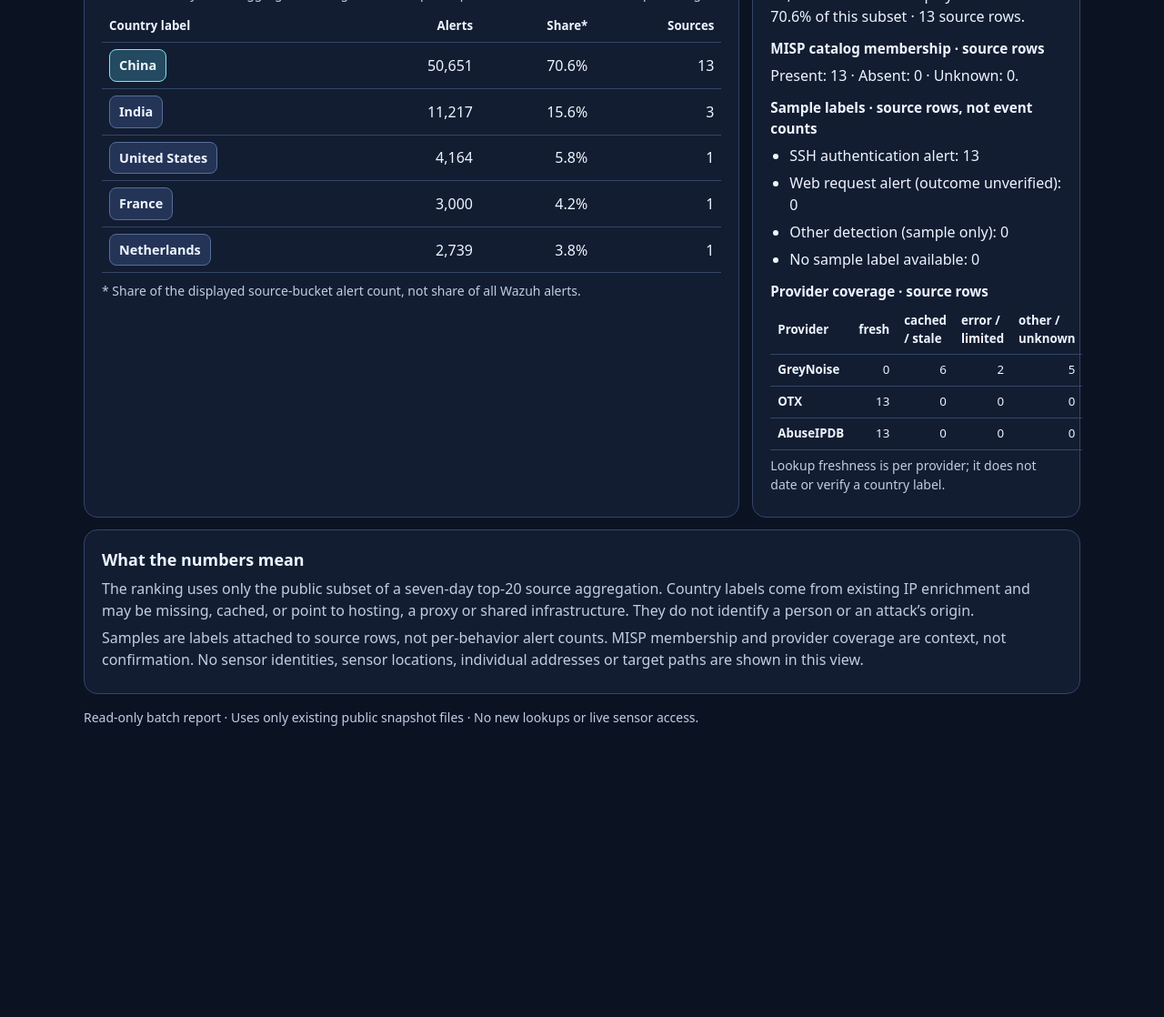
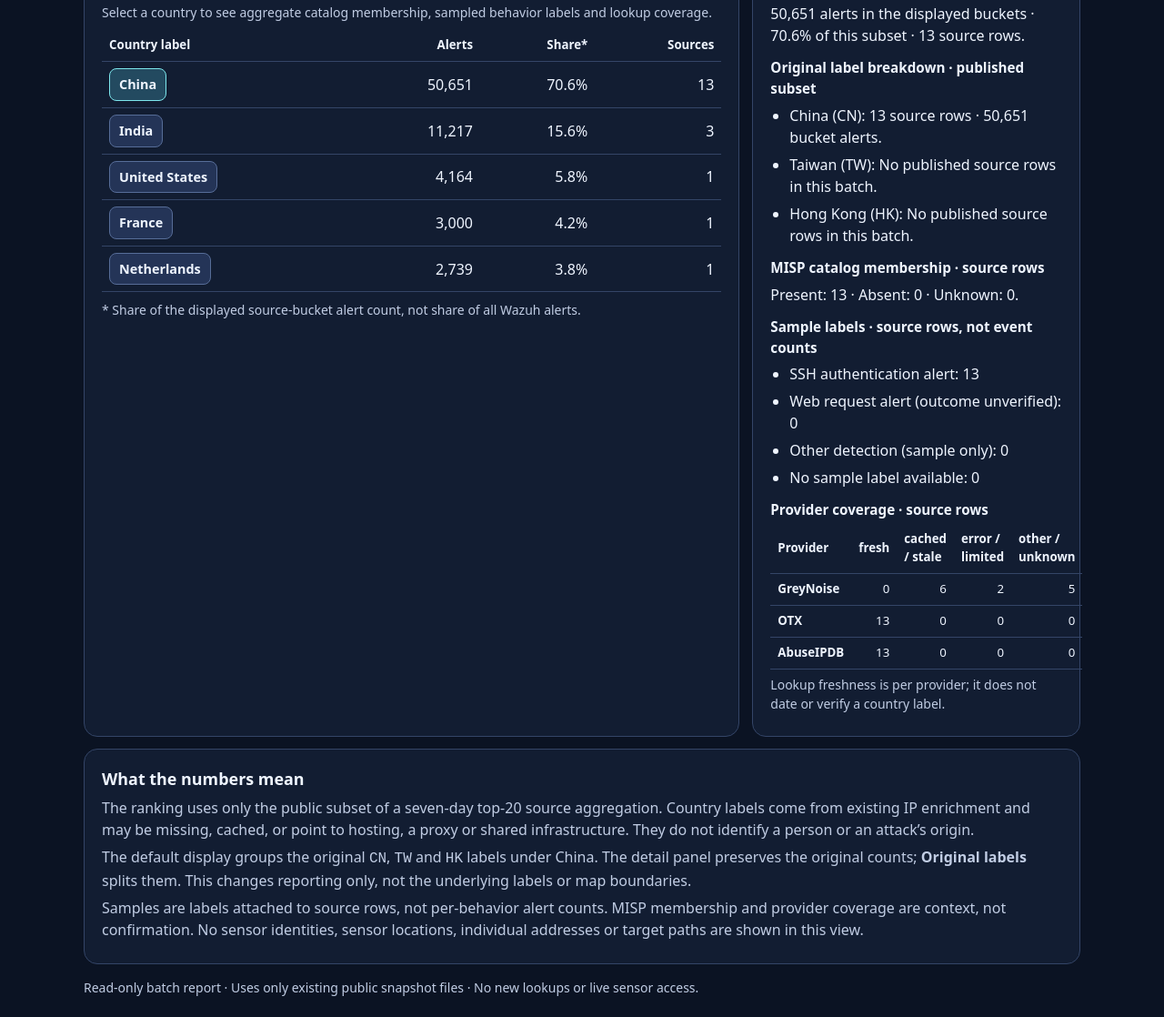
Before and after one commit to M0dred/kit-cloud-soc, a plain HTML site: page docs/flow.html in a window 1280 px wide. Shown: the part 1637-2755 px from the top of the page at 91% size. Before the commit the page ends 2458 px from the top, so only its background shows below. Drawn offline with Linux system fonts and the light colour scheme.

Commit message:
Group CN, TW and HK in the default China view

```diff
--- a/docs/country-map.js
+++ b/docs/country-map.js
@@ -33,10 +33,11 @@ function createCountryMap(onSelect) {
   function draw() {
     if (!world) return;
     const shown=visible(), labels=new Map(shown.map(row=>[row.code,row]));
+    const shades=new Map(shown.flatMap(row=>(row.members||[row.code]).map(code=>[code,row])));
     const max=Math.max(1,...shown.map(g=>g.value));
     land.replaceChildren();links.replaceChildren();points.replaceChildren();
     for (const [code,d] of world.land) {
-      const g=labels.get(code), shade=g?` map-v${Math.max(1,Math.ceil(4*g.value/max))}`:"";
+      const g=shades.get(code), shade=g?` map-v${Math.max(1,Math.ceil(4*g.value/max))}`:"";
       add(land,"path",{d,class:`map-country${shade}${g && g.code===active?" map-picked":""}`,"fill-rule":"evenodd"});
     }
     const order=[...shown].sort((a,b)=>Number(a.code===active)-Number(b.code===active));
--- a/docs/flow.html
+++ b/docs/flow.html
@@ -27,7 +27,7 @@
     <div id="workspace" hidden>
       <section class="panel map-panel" id="pulse-map" aria-labelledby="pulse-heading">
         <div class="panel-head"><div><h2 id="pulse-heading">Country pulse map</h2><p class="note">Real batch counts · animated highlights, not live traffic.</p></div>
-          <div class="country-controls"><label for="measure">Metric</label><select id="measure"><option value="alerts">Alert counts</option><option value="rows">Source rows</option></select></div>
+          <div class="country-controls"><label for="measure">Metric</label><select id="measure"><option value="alerts">Alert counts</option><option value="rows">Source rows</option></select><label for="country-grouping">Group labels</label><select id="country-grouping"><option value="combined">China: CN + TW + HK</option><option value="separate">Original labels</option></select></div>
         </div>
         <div class="country-controls" id="map-controls" hidden>
           <label for="map-focus">Country</label><select id="map-focus"></select>
@@ -44,7 +44,7 @@
             <g aria-hidden="true"><rect class="map-sink" x="731" y="151" width="153" height="87" rx="12"></rect><circle class="map-junction" cx="731" cy="193" r="5"></circle><text class="map-sink-title" x="808" y="179">Wazuh aggregate</text><text class="map-sink-note" x="808" y="201">Off-map summary</text><text class="map-sink-note" x="808" y="221">Not a destination</text></g>
           </svg>
           <div class="map-legend"><span><i></i> Selected country</span><span>Shading and link width follow the chosen metric</span><span>Dot motion is illustrative</span></div>
-          <p class="note">Markers use country label points, not source coordinates. Links lead to a display summary only. Country limits are approximate (Natural Earth, 1:110m).</p>
+          <p class="note">Markers use representative label points, not source coordinates. A combined group has one marker and link. Map boundaries are unchanged; small labels may have no separate outline at this scale (Natural Earth, 1:110m).</p>
         </div>
       </section>
       <div class="scope-cards" aria-label="Scope of the figures">
@@ -91,6 +91,7 @@
       <section class="panel method" aria-labelledby="method-heading">
         <h2 id="method-heading">What the numbers mean</h2>
         <p>The ranking uses only the public subset of a seven-day top-20 source aggregation. Country labels come from existing IP enrichment and may be missing, cached, or point to hosting, a proxy or shared infrastructure. They do not identify a person or an attack’s origin.</p>
+        <p>The default display groups the original <code>CN</code>, <code>TW</code> and <code>HK</code> labels under China. The detail panel preserves the original counts; <strong>Original labels</strong> splits them. This changes reporting only, not the underlying labels or map boundaries.</p>
         <p>Samples are labels attached to source rows, not per-behavior alert counts. MISP membership and provider coverage are context, not confirmation. No sensor identities, sensor locations, individual addresses or target paths are shown in this view.</p>
       </section>
     </div>
--- a/docs/flow.js
+++ b/docs/flow.js
@@ -8,6 +8,8 @@
   const codes = new Set("AD AE AF AG AI AL AM AO AQ AR AS AT AU AW AX AZ BA BB BD BE BF BG BH BI BJ BL BM BN BO BQ BR BS BT BV BW BY BZ CA CC CD CF CG CH CI CK CL CM CN CO CR CU CV CW CX CY CZ DE DJ DK DM DO DZ EC EE EG EH ER ES ET FI FJ FK FM FO FR GA GB GD GE GF GG GH GI GL GM GN GP GQ GR GS GT GU GW GY HK HM HN HR HT HU ID IE IL IM IN IO IQ IR IS IT JE JM JO JP KE KG KH KI KM KN KP KR KW KY KZ LA LB LC LI LK LR LS LT LU LV LY MA MC MD ME MF MG MH MK ML MM MN MO MP MQ MR MS MT MU MV MW MX MY MZ NA NC NE NF NG NI NL NO NP NR NU NZ OM PA PE PF PG PH PK PL PM PN PR PS PT PW QA RE RO RS RU RW SA SB SC SD SE SG SH SI SJ SK SL SM SN SO SR SS ST SV SX SY SZ TC TD TF TG TH TJ TK TL TM TN TO TR TT TV TW TZ UA UG UM US UY UZ VA VC VE VG VI VN VU WF WS YE YT ZA ZM ZW".split(" "));
   const naming = typeof Intl.DisplayNames==="function"?new Intl.DisplayNames(["en"],{type:"region",fallback:"code"}):null;
   const name = code => code==="unknown"?"Unknown country":(naming?.of(code)||code);
+  // Reporting rollup only; never write back into the snapshot or outline.
+  const chinaLabels = Object.freeze(["CN","TW","HK"]);
   const labels = ["SSH authentication alert","Web request alert (outcome unverified)","Other detection (sample only)","No sample label available"];
   const providers = [["gn","GreyNoise"],["otx","OTX"],["aipdb","AbuseIPDB"]];
   const keys = ["fresh","cached / stale","error / limited","other / unknown"];
@@ -31,7 +33,7 @@
     if (["cached","stale"].includes(status?.state)) return 1;
     return 3;
   }
-  function aggregate(snapshot) {
+  function aggregate(snapshot, combineChina) {
     const rows=snapshot.wazuh?.top_src;
     if (!Array.isArray(rows) || rows.length>20) throw Error("invalid public rows");
     const groups=new Map(), seen=new Set();
@@ -41,10 +43,14 @@
       const [ip,alerts]=row;
       seen.add(ip);
       const meta=own(snapshot.enrich_meta,ip);
-      const code=codes.has(meta?.country)?meta.country:"unknown";
-      if (code!=="unknown") labelled+=1;
-      if (!groups.has(code)) groups.set(code,{code,alerts:0,rows:0,membership:[0,0,0],samples:[0,0,0,0],lookups:providers.map(()=>[0,0,0,0])});
+      const original=codes.has(meta?.country)?meta.country:"unknown";
+      const code=combineChina && chinaLabels.includes(original)?"CN":original;
+      if (original!=="unknown") labelled+=1;
+      if (!groups.has(code)) groups.set(code,{code,alerts:0,rows:0,membership:[0,0,0],samples:[0,0,0,0],
+        lookups:providers.map(()=>[0,0,0,0]),origins:new Map(),members:combineChina && code==="CN"?chinaLabels:[code]});
       const g=groups.get(code);
+      const part=g.origins.get(original)||{alerts:0,rows:0};
+      part.alerts+=alerts;part.rows+=1;g.origins.set(original,part);
       g.alerts+=alerts; subset+=alerts; g.rows+=1;
       if (!n(subset)) throw Error("unsafe aggregate count");
       const member=own(snapshot.misp?.top_source_membership,ip);
@@ -102,7 +108,8 @@
   function render(snapshot,report) {
     const now=Date.now(), batch=utc(snapshot?.generated);
     if (!Number.isFinite(batch) || batch>now+600000) throw Error("invalid batch time");
-    const {groups,subset,labelled,rows}=aggregate(snapshot);
+    const grouping=get("country-grouping");
+    let {groups,subset,labelled,rows}=aggregate(snapshot,grouping.value!=="separate");
     get("country-batch").textContent=`Published batch: ${snapshot.generated}.${now-batch>86400000?" Snapshot is over 24 hours old.":""}`;
     get("country-heartbeat").textContent=heartbeat(report,batch,now);
     get("total-alerts").textContent=fmt(snapshot.wazuh.total_7d);
@@ -119,6 +126,14 @@
       if (!g) {add(root,"p","No source buckets to break down; this does not mean no alerts.");return;}
       add(root,"h2",name(g.code));
       add(root,"p",`${fmt(g.alerts)} alerts in the displayed buckets · ${pct(g.alerts,subset)} of this subset · ${fmt(g.rows)} source rows.`);
+      if (g.members.length>1) {
+        add(root,"h3","Original label breakdown · published subset");
+        const origins=add(root,"ul","");
+        for (const code of g.members) {
+          const part=g.origins.get(code);
+          add(origins,"li",`${name(code)} (${code}): ${part?`${fmt(part.rows)} source rows · ${fmt(part.alerts)} bucket alerts`:"No published source rows in this batch"}.`);
+        }
+      }
       add(root,"h3","MISP catalog membership · source rows");
       add(root,"p",`Present: ${fmt(g.membership[0])} · Absent: ${fmt(g.membership[1])} · Unknown: ${fmt(g.membership[2])}.`);
       add(root,"h3","Sample labels · source rows, not event counts");
@@ -139,7 +154,7 @@
     function rerank() {
       metric=sort.value==="rows"?"rows":"alerts";
       const sorted=[...groups.values()].sort((a,b)=>b[metric]-a[metric] || a.code.localeCompare(b.code));
-      if (selected===null) selected=sorted[0]?.code;
+      if (!groups.has(selected)) selected=sorted[0]?.code;
       visible=sorted.slice(0,8);
       const bars=get("country-bars"), body=get("country-rows");bars.replaceChildren();body.replaceChildren();buttons.clear();
       get("region-scope").textContent=sorted.length?`Ranked by ${metric==="rows"?"published source rows":"reported bucket alert counts"}. Chart: ${visible.length} of ${sorted.length} groups; table: all groups.`:"No public source buckets were available in this batch.";
@@ -164,10 +179,17 @@
         svg(part,"title",{},`${name(g.code)}: ${pct(g[metric],size)}`);offset+=width;
       }
       get("share-note").textContent=size?`${name(sorted[0].code)} accounts for ${pct(sorted[0][metric],size)} of the displayed ${metric==="rows"?"source rows":"bucket alert count"}. See the table for exact values.`:"No nonzero share can be calculated for the selected metric.";
-      map?.update(sorted.map(g=>({code:g.code,label:name(g.code),value:g[metric]})),metric,selected);
+      map?.update(sorted.map(g=>({code:g.code,members:g.members,label:name(g.code),value:g[metric]})),metric,selected);
       detail();if (!chart.hidden) drawDepth(visible,metric);
     }
     sort.addEventListener("change",rerank);
+    grouping.addEventListener("change",()=>{
+      const combined=grouping.value!=="separate", active=groups.get(selected);
+      groups=aggregate(snapshot,combined).groups;
+      if (combined && chinaLabels.includes(selected)) selected="CN";
+      else if (!combined && active?.members.length>1 && !groups.has(selected)) selected=active.members.find(code=>groups.has(code));
+      rerank();
+    });
     toggle.addEventListener("click",()=>{
       chart.hidden=!chart.hidden;get("chart-flat").hidden=!chart.hidden;
       toggle.setAttribute("aria-pressed",String(!chart.hidden));toggle.textContent=chart.hidden?"3D view":"2D view";
```
Also changed, not shown: tests/test_country_flow.js (+20 -0 lines), tests/test_country_map.js (+16 -3 lines), 1 other file.
